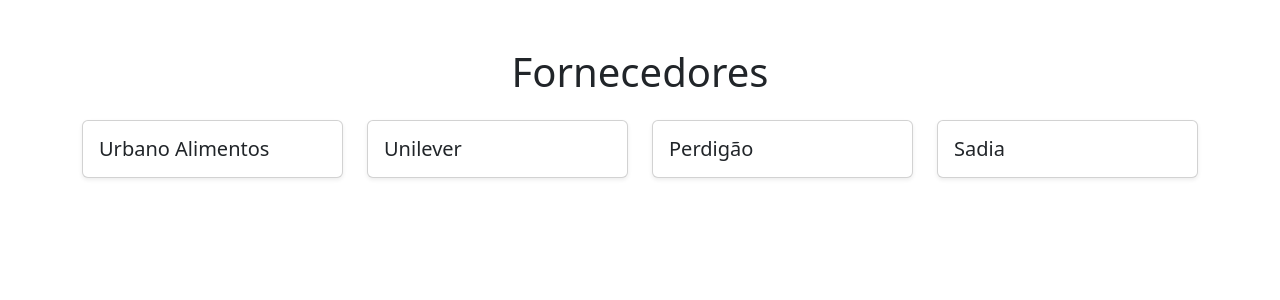
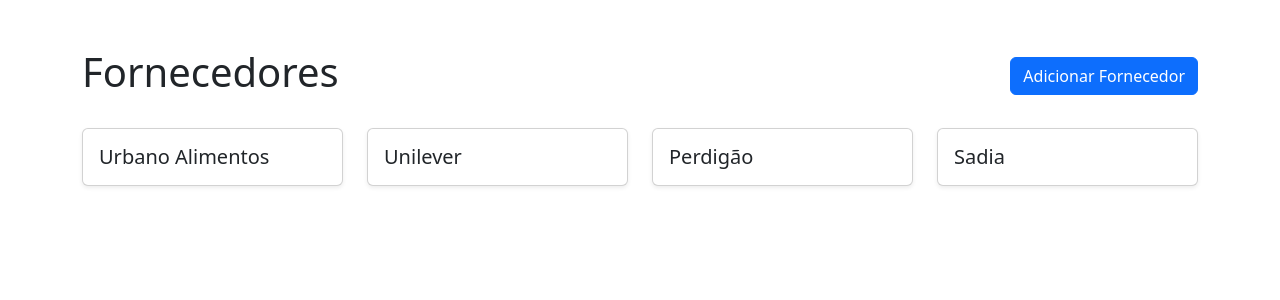
Before and after one commit to franciscopaulinoq/DSW-GestaoProdutos, a Django app: page /estoque/fornecedores/ in a window 1280 px wide. Shown: the part 56-356 px from the top of the page. Run offline with Django 5.2, Linux system fonts and the light colour scheme; data comes from the database, SQL or seed files in the repository; both versions use the stored data as it was after the commit.

Commit message:
feat: implementando formulários para cadastro de categorias e de fornecedores

```diff
--- a/estoque/templates/fornecedores.html
+++ b/estoque/templates/fornecedores.html
@@ -4,7 +4,12 @@
 
 {% block content %}
 <div class="container my-5">
-    <h1 class="text-center mb-4">Fornecedores</h1>
+    <div class="d-flex align-items-center justify-content-between mb-4">
+        <h1>Fornecedores</h1>
+        <div>
+            <a class="btn btn-primary" href="{% url 'fornecedor-add' %}" role="button" style="height: min-content;">Adicionar Fornecedor</a>
+        </div>
+    </div>
     <div class="row row-cols-1 row-cols-sm-2 row-cols-md-3 row-cols-lg-4 g-4">
         {% for fornecedor in fornecedores %}
         <div class="col">
--- a/estoque/templates/produtos.html
+++ b/estoque/templates/produtos.html
@@ -4,10 +4,10 @@
 
 {% block content %}
 <div class="container my-5">
-    <div class="d-flex align-itens-center justify-content-between mb-4">
+    <div class="d-flex align-items-center justify-content-between mb-4">
         <h1>Produtos</h1>
         <div>
-            <a class="btn btn-primary" href="{% url 'produto-add' %}" role="button">Adicionar Produto</a>
+            <a class="btn btn-primary" href="{% url 'produto-add' %}" role="button" style="height: min-content;">Adicionar Produto</a>
         </div>
     </div>
     <div class="row row-cols-1 row-cols-sm-2 row-cols-md-3 row-cols-lg-4 g-4">
--- a/estoque/urls.py
+++ b/estoque/urls.py
@@ -1,10 +1,12 @@
 from django.urls import path
-from .views import ProdutosView, ProdutoDetailsView, CategoriasView, FornecedoresView, ProdutosAddView
+from .views import ProdutosView, ProdutoDetailsView, CategoriasView, FornecedoresView, ProdutosAddView, CategoriaAddView, FornecedorAddView
 
 urlpatterns = [
     path('produtos/', ProdutosView, name="produtos"),
     path('produto/add/', ProdutosAddView, name='produto-add'),
     path('produto/<int:produto_id>', ProdutoDetailsView, name="produto-details"),
     path('categorias/', CategoriasView, name="categorias"),
+    path('categoria/add/', CategoriaAddView, name='categoria-add'),
     path('fornecedores/', FornecedoresView, name="fornecedores"),
+    path('fornecedor/add/', FornecedorAddView, name='fornecedor-add'),
 ]
--- a/estoque/views.py
+++ b/estoque/views.py
@@ -1,7 +1,7 @@
 from django.shortcuts import get_object_or_404, render, HttpResponseRedirect
 from django.urls import reverse
 from .models import Categoria, Fornecedor, Produto
-from .forms import ProdutoForm
+from .forms import  CategoriaForm, FornecedorForm, ProdutoForm
 
 # Create your views here.
 
@@ -39,7 +39,36 @@
     context = {'categorias': categorias}
     return render(request, "categorias.html", context)
 
+def CategoriaAddView(request):
+    if request.method == "POST":
+        form = CategoriaForm(request.POST)
+        if form.is_valid():
+            categoria = Categoria()
+            categoria.nome = form.cleaned_data['nome']
+            categoria.save()
+            return HttpResponseRedirect(reverse('categorias'))
+    else:
+        form = CategoriaForm()
+
+    return render(request, 'categoria-add.html', {'form': form})
+
 def FornecedoresView(request):
     fornecedores = Fornecedor.objects.all()
     context = {'fornecedores': fornecedores}
     return render(request, "fornecedores.html", context)
+
+def FornecedorAddView(request):
+    if request.method == "POST":
+        form = FornecedorForm(request.POST)
+        if form.is_valid():
+            fornecedor = Fornecedor()
+            fornecedor.nome = form.cleaned_data['nome']
+            fornecedor.cnpj = form.cleaned_data['cnpj']
+            fornecedor.telefone = form.cleaned_data['telefone']
+            fornecedor.email = form.cleaned_data['email']
+            fornecedor.save()
+            return HttpResponseRedirect(reverse('fornecedores'))
+    else:
+        form = FornecedorForm()
+
+    return render(request, 'fornecedor-add.html', {'form': form})
```
Also changed, not shown: estoque/forms.py (+9 -0 lines), estoque/templates/categoria-add.html (added, +14 -0 lines), estoque/templates/categorias.html (+6 -1 lines), estoque/templates/fornecedor-add.html (added, +14 -0 lines), README.md, db.sqlite3.
